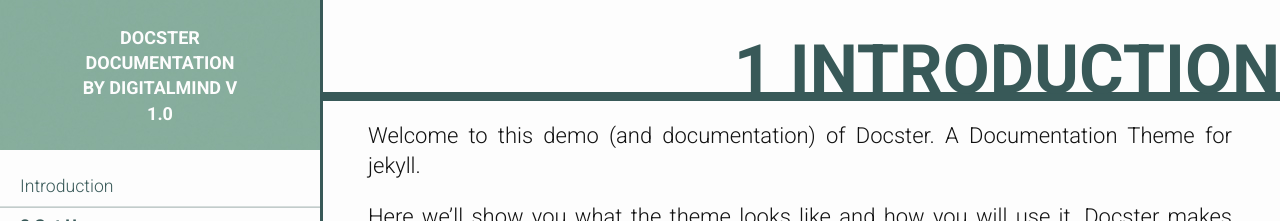
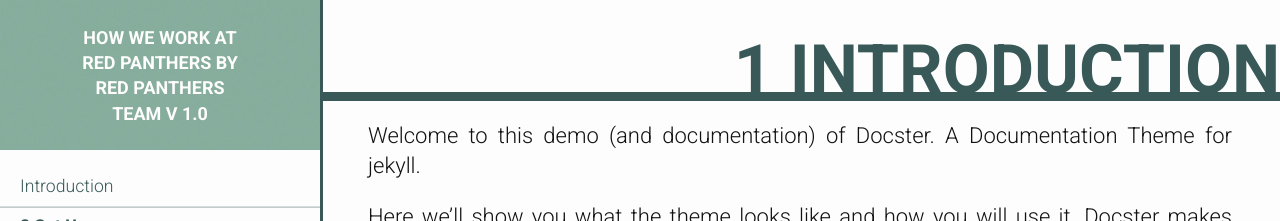
Before and after one commit to redpanthers/red-book, a Jekyll site: the page built from index.html, in a window 1280 px wide. Shown: the top 221 px of the page. Built offline with Jekyll 4.4.1, drawn with Linux system fonts in a browser that asks for light colours.

Commit message:
Site details

```diff
--- a/_config.yml
+++ b/_config.yml
@@ -1,6 +1,6 @@
 full_rebuild: true
-name: Docster Documentation
-author: DigitalMind
+name: How we work at Red Panthers
+author: Red Panthers Team
 version: V 1.0
 encoding: utf-8
 defaults:
```
